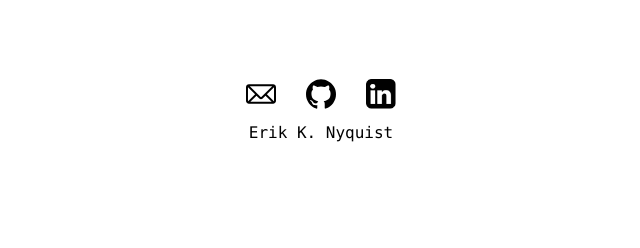
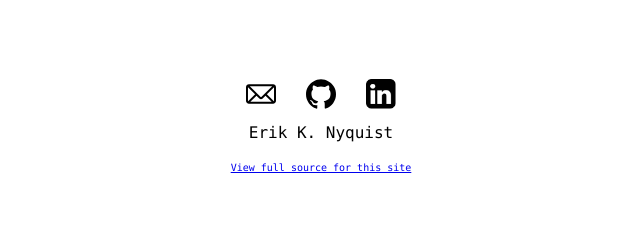
Before and after one commit to eriknyquist/personal-site, a Django app: page / in a window 1280 px wide. Shown: the part 773-1021 px from the top of the page, without its empty margins (319-959 px from the left). Before the commit the page ends 915 px from the top, so only its background shows below. Run offline with Django 3.2, Linux system fonts and the light colour scheme; parts of the project's set-up code (start-up, migrations or seed data) failed here and were passed over.

Commit message:
Clean up templates, add site source link to footer

```diff
--- a/templates/calendar.html
+++ b/templates/calendar.html
@@ -76,7 +76,7 @@
 		<img src="{% static "images/wbw_noprofit.png" %}" width="100%">
 	</div>
 
-    {% include "footer.html" %}
 </div>
+{% include "footer.html" %}
 </body>
 </html>
--- a/templates/footer.html
+++ b/templates/footer.html
@@ -9,5 +9,9 @@
     <div style="text-align:center">
         Erik K. Nyquist
     </div>
+    <div style="margin-top:20px;font-size:10px;text-align:center">
+        <a href="https://github.com/eriknyquist/personal-site" target="_blank" >View full source for this site</a>
+    </div>
+</footer>
 </footer>
 </div>
--- a/templates/github.html
+++ b/templates/github.html
@@ -49,7 +49,7 @@
         <input type="checkbox" id="scrollbars" onclick="toggleScrollbars()">
         <label for="scrollbars">Scrollbars</label>
     </div>
-    {% include "footer.html" %}
 </div>
+{% include "footer.html" %}
 </body>
 </html>
--- a/templates/index.html
+++ b/templates/index.html
@@ -22,7 +22,7 @@
 		<img src="https://imgs.xkcd.com/comics/real_programmers.png" width="100%">
 	</div>
 
-    {% include "footer.html" %}
 </div>
+{% include "footer.html" %}
 </body>
 </html>
--- a/templates/lastchance.html
+++ b/templates/lastchance.html
@@ -13,7 +13,7 @@
 	<div style="text-align:center">
     	<embed src="{% static "video/lastchance.mp4" %}" width="622", height="350">
 	</div>
-    {% include "footer.html" %}
 </div>
+{% include "footer.html" %}
 </body>
 </html>
--- a/templates/ptttl.html
+++ b/templates/ptttl.html
@@ -369,6 +369,6 @@ b=123, d=4, o=4:
     encoder at the top of this page to see a large polyphonic melody that uses
     the semicolon character to help maintain readability.</p>
 
-    {% include "footer.html" %}
+{% include "footer.html" %}
 </body>
 </html>
--- a/templates/template.html
+++ b/templates/template.html
@@ -10,7 +10,7 @@
     <div class="heading">
         <h1>Page title</h1>
     </div>
-    {% include "footer.html" %}
 </div>
+{% include "footer.html" %}
 </body>
 </html>
--- a/templates/wadenyquist.html
+++ b/templates/wadenyquist.html
@@ -33,7 +33,7 @@
         <a target="_blank" href="/wadenyquist_pdf/">Download Wade Nyquist's POW Papers</a>
     </div>
 
-    {% include "footer.html" %}
 </div>
+{% include "footer.html" %}
 </body>
 </html>
```
